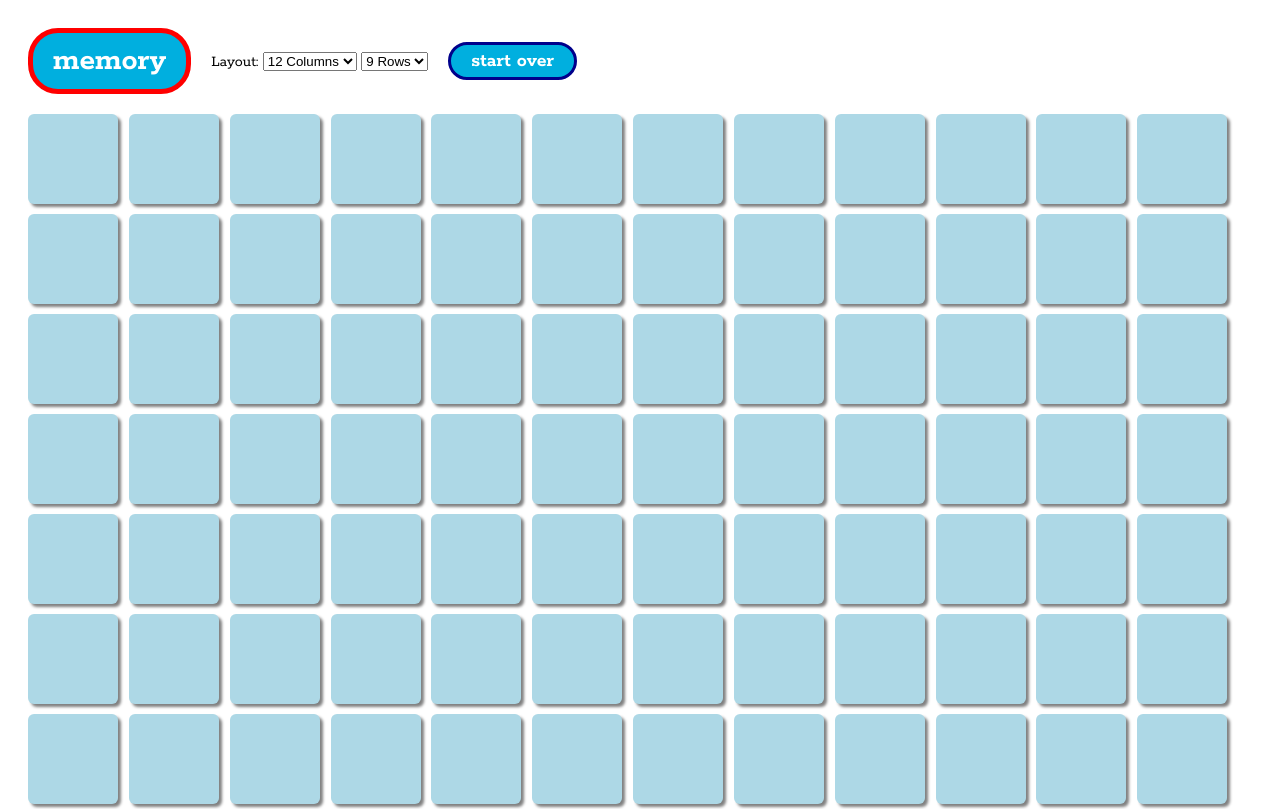
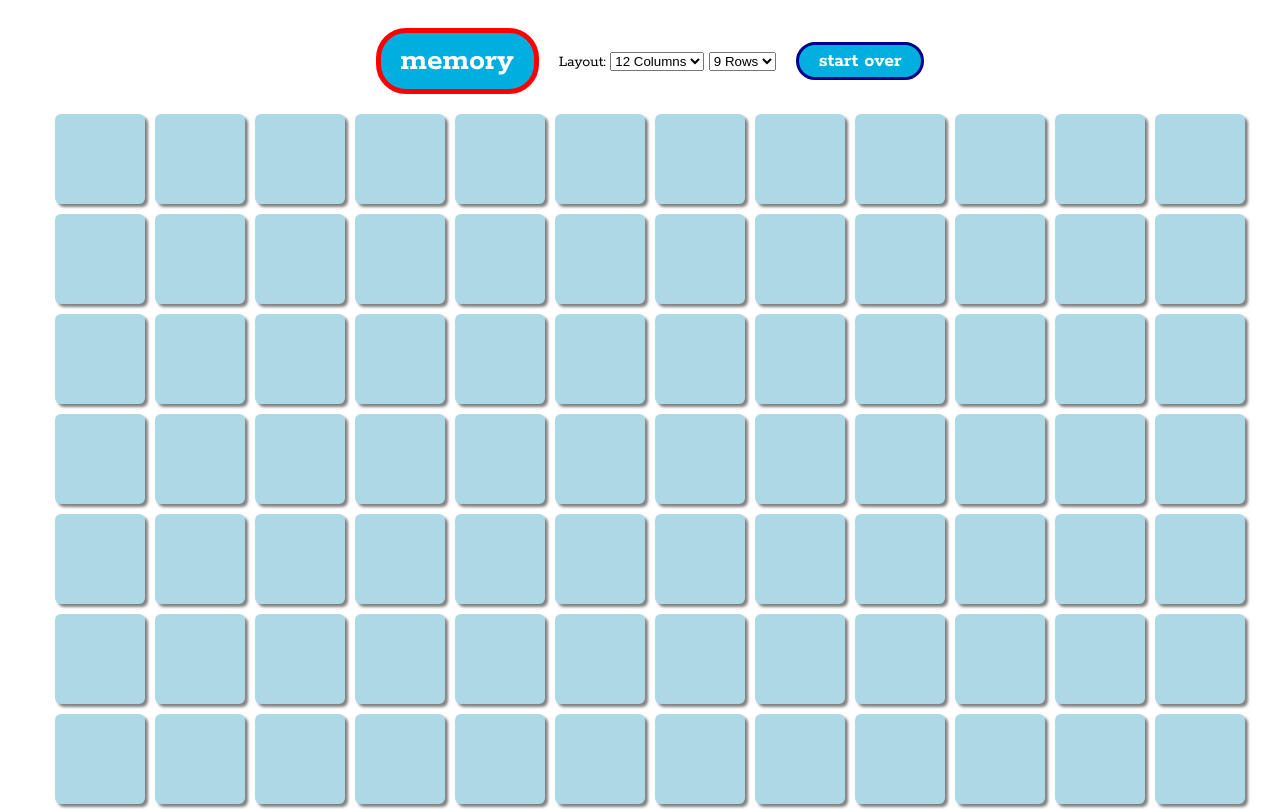
Before and after one commit to cmcrawford2/memory-game, a React (Vite) app: page / in a window 1280 px wide. Shown: the top 809 px of the page. Built offline with nearby package versions, Linux system fonts and the light colour scheme.

Commit message:
centering the game

```diff
--- a/src/style.css
+++ b/src/style.css
@@ -1,7 +1,7 @@
 main {
   display: flex;
   justify-content: center;
-  align-items: left;
+  align-items: center;
   flex-direction: column;
   font-family: "Rokkitt", serif;
 }
```
